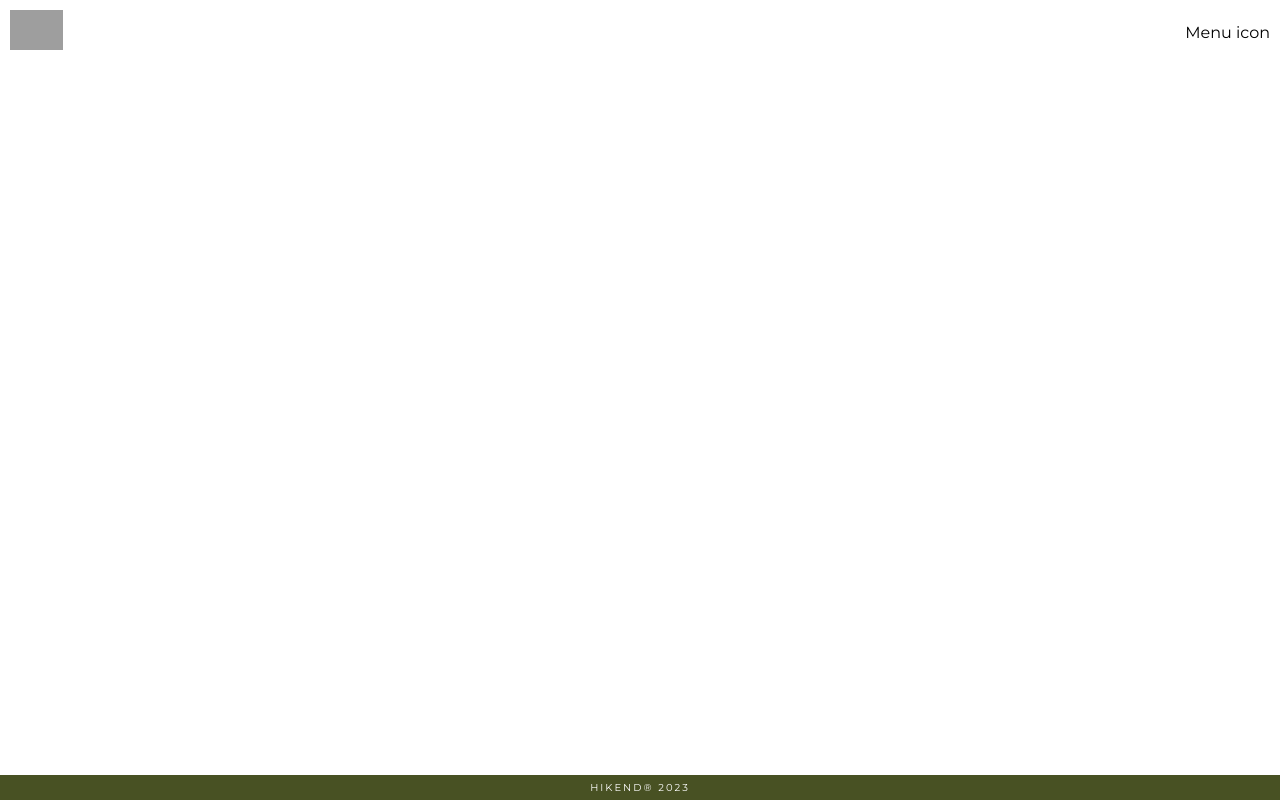
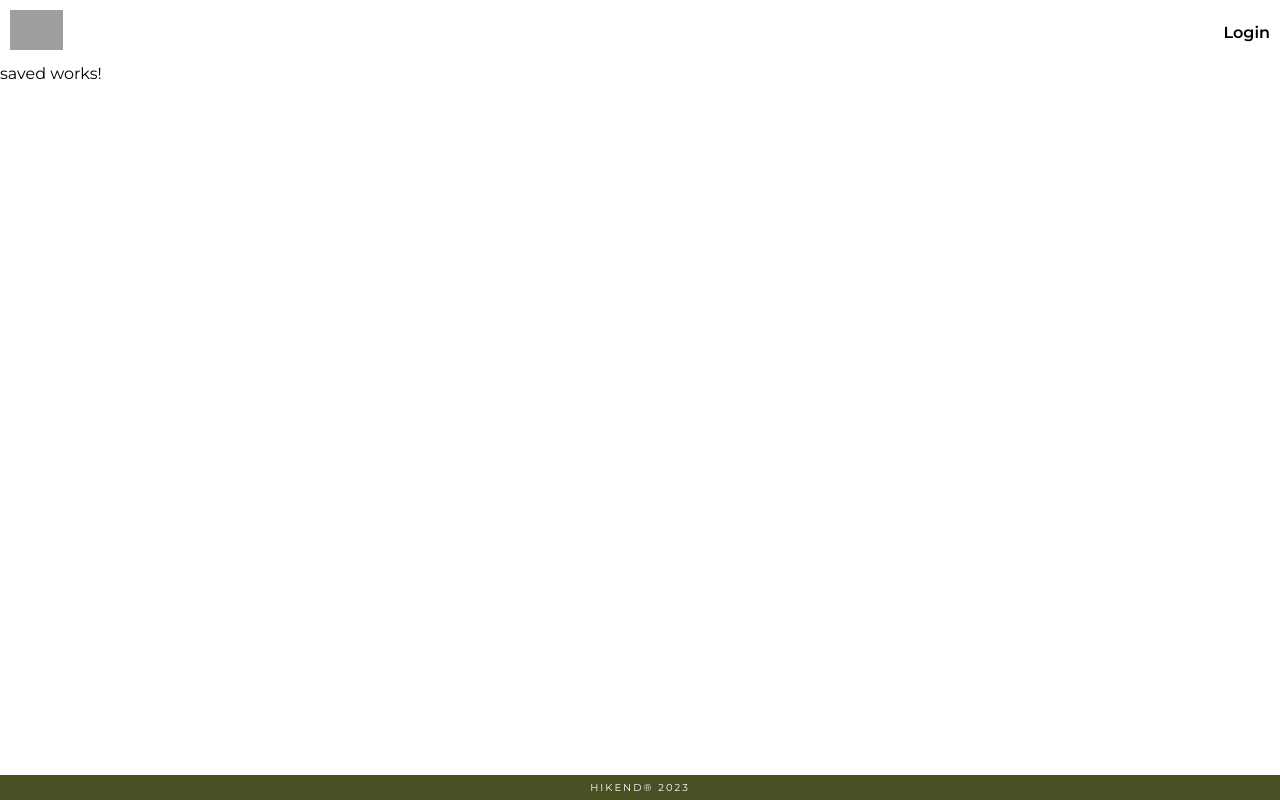
Before and after one commit to L6Pin/Hikend_FE, an Angular app: page /saved in a window 1280 px wide. Before the commit this address led to /. Built offline with nearby package versions, Linux system fonts and the light colour scheme; grey boxes are pictures that could not be loaded.

Commit message:
Created the Saved page

```diff
--- a/angular.json
+++ b/angular.json
@@ -100,5 +100,8 @@
         }
       }
     }
+  },
+  "cli": {
+    "analytics": false
   }
 }
--- a/src/app/app-routing.module.ts
+++ b/src/app/app-routing.module.ts
@@ -4,7 +4,8 @@ import { RouterModule, Routes } from '@angular/router';
 const routes: Routes = [
   { path: "", loadChildren: () => import("./home/feature/home_shell/home.module").then(m => m.HomeModule) },
   { path: "city", loadChildren: () => import("./city/feature/city_shell/city.module").then(m => m.CityModule) },
-  { path: "mountain", loadChildren: () => import("./mountain/feature/mountain_shell/mountain.module").then(m => m.MountainModule) }
+  { path: "mountain", loadChildren: () => import("./mountain/feature/mountain_shell/mountain.module").then(m => m.MountainModule) },
+  { path: "saved", loadChildren: () => import("./saved/feature/saved-shell/saved.module").then(m => m.SavedModule) }
 ];
 
 @NgModule({
--- /dev/null
+++ b/src/app/saved/feature/saved/saved.component.html
@@ -0,0 +1 @@
+<p>saved works!</p>
--- a/src/app/shared/ui/header/header.component.html
+++ b/src/app/shared/ui/header/header.component.html
@@ -1,6 +1,10 @@
 <div class="header">
     <a routerLink=""><img src="https://i.imgur.com/pyLT20x.png" alt=""></a>
-
-
-    <p>Menu icon</p>
+    <p *ngIf="!isUserLoggedIn; else logout" class="login-button" (click)="userLoggedIn()">Login</p>
+    <ng-template #logout>
+        <div class="header-menu">
+            <a routerLink="/saved">Saved</a>
+            <p class="logout-button" (click)="userLoggedOut()">Logout</p>
+        </div>
+    </ng-template>
 </div>
--- a/src/app/shared/ui/header/header.component.scss
+++ b/src/app/shared/ui/header/header.component.scss
@@ -5,7 +5,19 @@
     justify-content: space-between;
     align-items: center;
 
+    .login-button, .logout-button{
+        font-weight: bold;
+    }
+
     img {
         height: 40px;
     }
+
+    .header-menu{
+        display: flex;
+
+        p:last-of-type{
+            margin-left: 8px;
+        }
+    }
 }
--- a/src/app/shared/ui/header/header.component.ts
+++ b/src/app/shared/ui/header/header.component.ts
@@ -1,10 +1,25 @@
-import { Component } from '@angular/core';
+import { Component, OnInit } from '@angular/core';
+import { LoginService } from '../../utils/login.service';
 
 @Component({
   selector: 'app-header',
   templateUrl: './header.component.html',
   styleUrls: ['./header.component.scss']
 })
-export class HeaderComponent {
+export class HeaderComponent{
+
+  constructor(private loginService: LoginService){}
+
+  isUserLoggedIn: boolean = this.loginService.getIsUserLoggedIn();
+
+  userLoggedIn(){
+    this.loginService.setUserLoggedIn()
+    this.isUserLoggedIn = this.loginService.getIsUserLoggedIn()
+  }
+
+  userLoggedOut(){
+    this.loginService.setUserLoggedOut()
+    this.isUserLoggedIn = this.loginService.getIsUserLoggedIn()
+  }
 
 }
--- a/src/app/shared/ui/header/header.module.ts
+++ b/src/app/shared/ui/header/header.module.ts
@@ -1,3 +1,4 @@
+import { CommonModule } from "@angular/common";
 import { NgModule } from "@angular/core";
 import { RouterModule } from "@angular/router";
 import { HeaderComponent } from "./header.component";
@@ -7,6 +8,7 @@ import { HeaderComponent } from "./header.component";
         HeaderComponent
     ],
     imports: [
+        CommonModule,
         RouterModule
     ],
     exports: [
--- /dev/null
+++ b/src/app/shared/utils/login.service.ts
@@ -0,0 +1,23 @@
+import { Injectable } from '@angular/core';
+
+@Injectable({
+  providedIn: 'root'
+})
+export class LoginService {
+
+  private isUserLoggedIn: boolean = false;
+
+  constructor() { }
+
+  setUserLoggedIn(){
+    this.isUserLoggedIn = true
+  }
+
+  setUserLoggedOut(){
+    this.isUserLoggedIn = false;
+  }
+
+  getIsUserLoggedIn(){
+    return this.isUserLoggedIn
+  }
+}
```
Also changed, not shown: src/app/saved/feature/saved-shell/saved-shell.routing.module.ts (added, +14 -0 lines), src/app/saved/feature/saved-shell/saved.module.ts (added, +10 -0 lines), src/app/saved/feature/saved/saved.component.ts (added, +10 -0 lines), src/app/saved/feature/saved/saved.component.scss (added), 2 other files (tests, documents, lock files or other folders).
